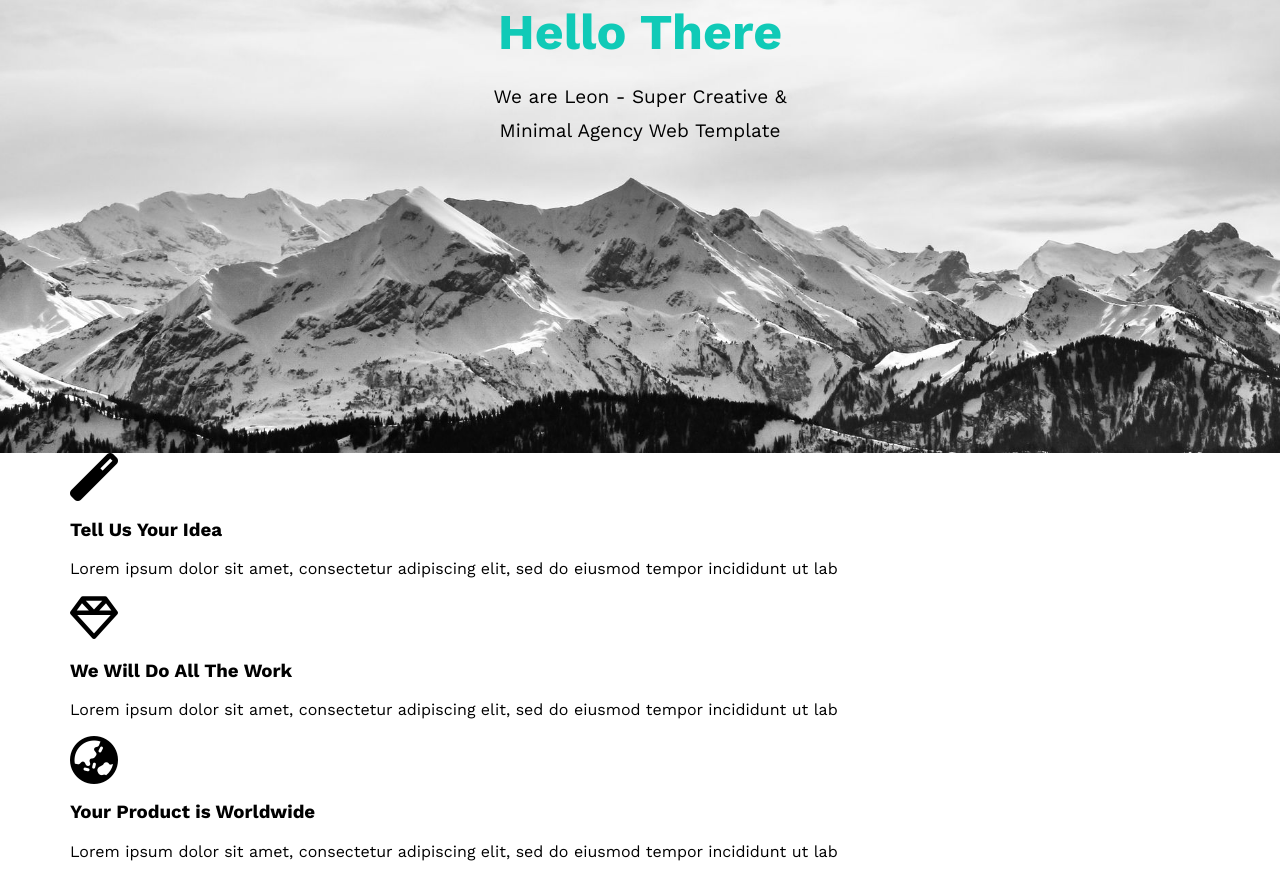
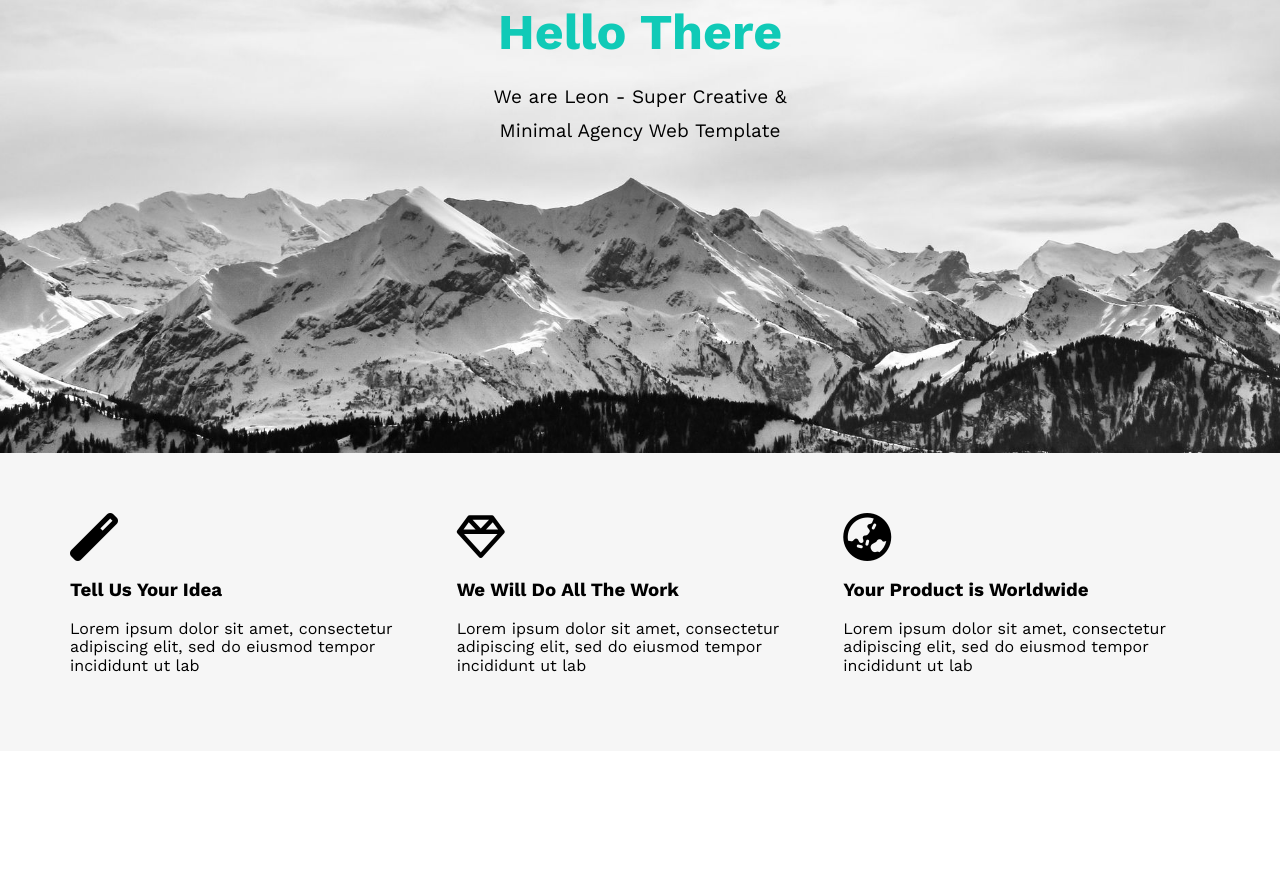
Before and after one commit to Raafatbaki/Project_1_HTML_CSS, a plain HTML site: page index.Html in a window 1280 px wide. Shown: the part 347-1224 px from the top of the page. After the commit the page ends 1098 px from the top, so only its background shows below. Drawn offline with nearby package versions, Linux system fonts and the light colour scheme.

Commit message:
edit coomit

```diff
--- a/css/leon.css
+++ b/css/leon.css
@@ -117,6 +117,8 @@ body {
 .header .links ul li:not(:last-child) a {
   border-bottom: 1px solid #ddd;
 }
+/* End Header */
+/* Start Landing Section */
 .landing {
   background-image: url(../imags/landing.jpg);
   background-size: cover;
@@ -142,5 +144,16 @@ body {
   font-size: 19px;
   line-height: 1.8;
 }
-
-/* End Header */
+/* End Landing Section */
+/* Start Features */
+.features {
+  padding-top: 60px;
+  padding-bottom: 60px;
+  background-color: #f6f6f6;
+}
+.features .container {
+  display: grid;
+  grid-template-columns: repeat(auto-fill, minmax(300px, 1fr));
+  grid-gap: 20px;
+}
+/* End Features */
```
